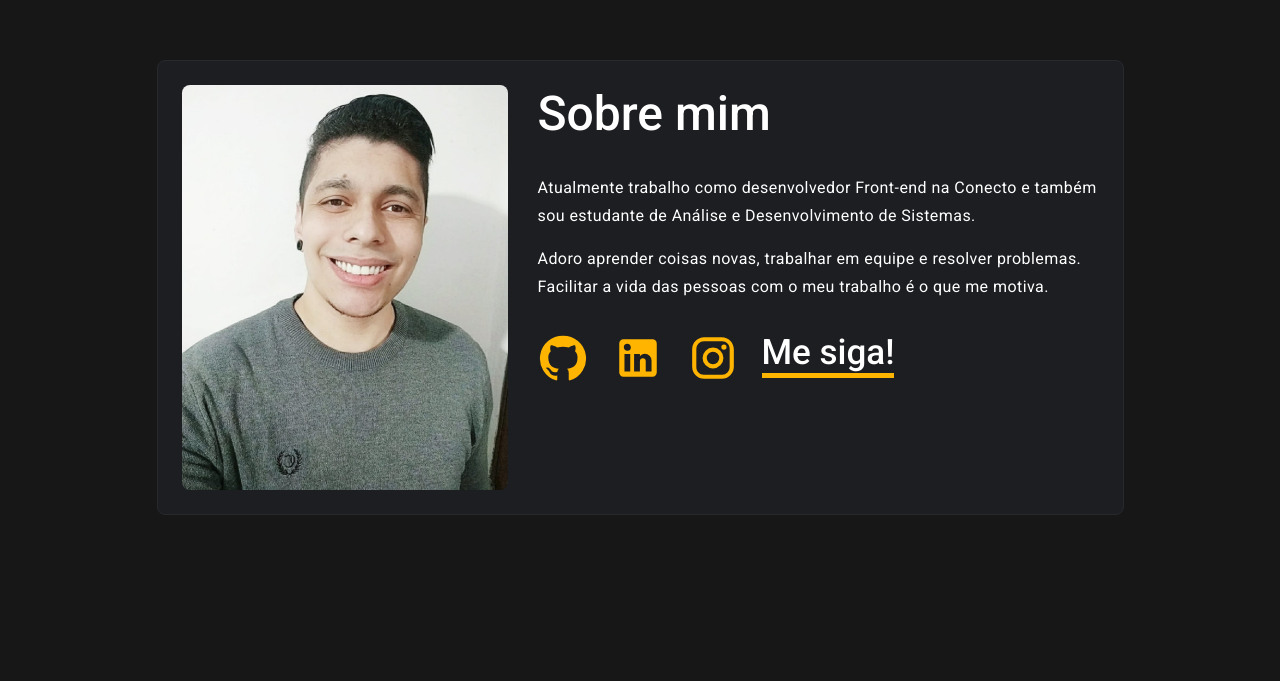
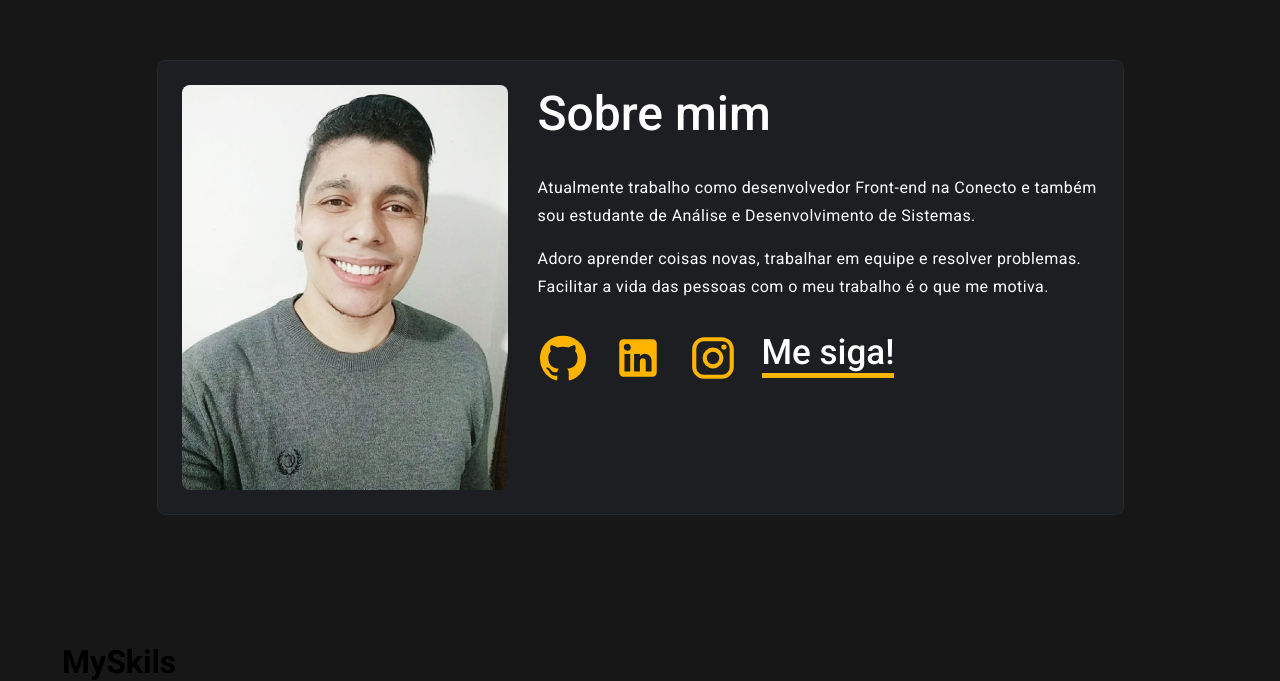
Before and after one commit to EvertonCarvalho1/portfolio-app, a React (Create React App) app: page / in a window 1280 px wide. Shown: the part 700-1381 px from the top of the page. Before the commit the page ends 1343 px from the top, so only its background shows below. Built offline with nearby package versions, Linux system fonts and the light colour scheme.

Commit message:
my skills container

```diff
--- a/src/pages/Main/index.tsx
+++ b/src/pages/Main/index.tsx
@@ -2,6 +2,7 @@ import React from "react";
 import Header from "../../components/Header";
 import AboutMe from "../AboutMe";
 import Home from "../Home";
+import MySkils from "../MySkils";
 import { Container } from "./styles";
 
 const Main: React.FC = () => {
@@ -11,6 +12,7 @@ const Main: React.FC = () => {
                 <Header />
                 <Home />
                 <AboutMe />
+                <MySkils />
             </Container>
         </>
     )
--- /dev/null
+++ b/src/pages/MySkils/index.tsx
@@ -0,0 +1,12 @@
+import React from "react";
+import { Container } from "./styles";
+
+const MySkils: React.FC = () => {
+    return (
+        <Container>
+            <h1>MySkils</h1>
+        </Container>
+    )
+}
+
+export default MySkils;
--- /dev/null
+++ b/src/pages/MySkils/styles.ts
@@ -0,0 +1,7 @@
+import styled from "styled-components";
+
+export const Container = styled.div`
+
+
+
+`;
```
